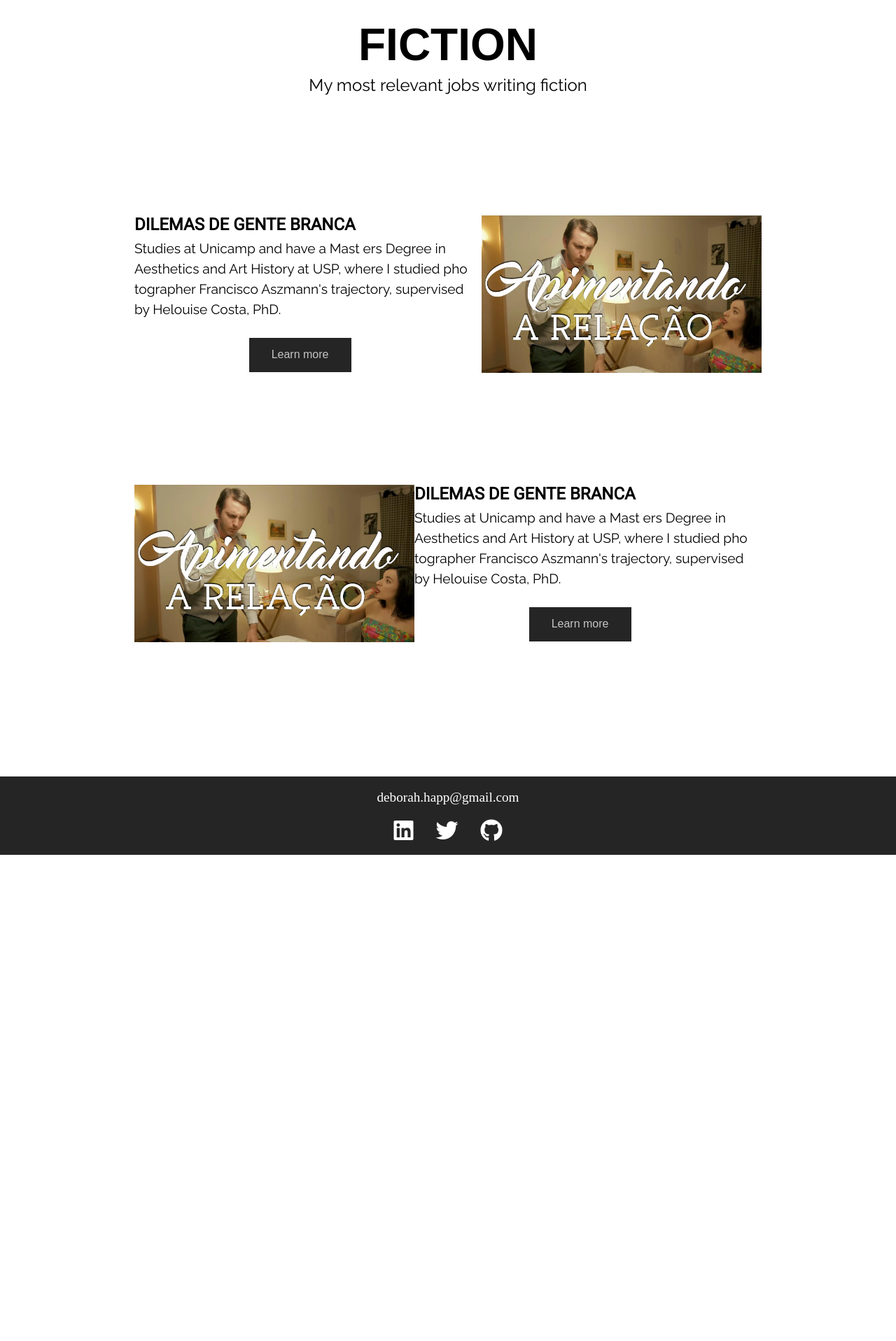
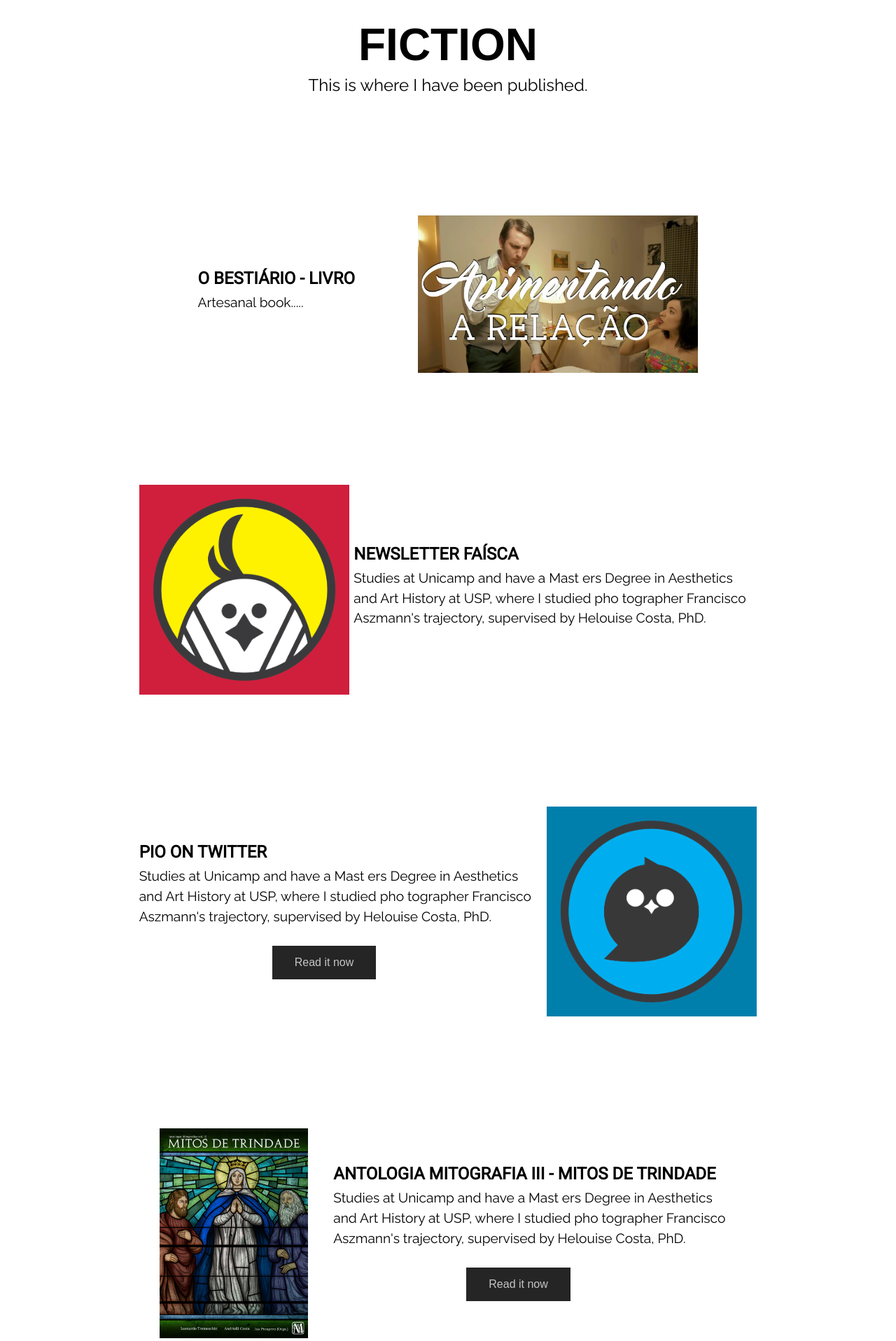
Before and after one commit to ymoretto/deborahhapp, a PHP site: page /fiction.html in a window 1280 px wide. Shown: the part 80-1997 px from the top of the page at 70% size. Before the commit the page ends 1302 px from the top, so only its background shows below. Run offline with PHP 8.4, Linux system fonts and the light colour scheme; some libraries are stand-ins or nearby versions; some web fonts are replaced.

Commit message:
fiction page started

```diff
--- a/fiction.html
+++ b/fiction.html
@@ -31,21 +31,19 @@
     <!--Main-->
     <section class="screenwriting" id="screenwriting">
         <h1 class="section__title section__title--screenwriting">Fiction</h1>
-        <p class="section__subtitle section__subtitle--screenwriting"> My most relevant jobs writing fiction</p>
+        <p class="section__subtitle section__subtitle--screenwriting">This is where I have been published.</p>
 
         <div class="screenwriting__body">
 
             <div class="screeenwriting__body--item">
                 <h2 class="item__title">
-                    Dilemas de Gente Branca
+                    O Bestiário - Livro
                 </h2>
-                <p class="screenwriting__paragraph"> Studies at Unicamp and have a Mast
-                    ers Degree in Aesthetics and Art History at USP, where I studied pho
-                    tographer Francisco Aszmann's trajectory, supervised by Helouise Costa, PhD.
+                <p class="screenwriting__paragraph"> Artesanal book.....
                 </p>
-                <button class="screenwriting__button">
+                <!-- <button class="screenwriting__button">
                     Learn more
-                </button>
+                </button>      -->
             </div> <!-- /screeenwriting__body--item -->
 
             <img src="images/portfolinho/dilemas.jpg" alt="Deborah Happ" class="screenwriting__image">
@@ -54,20 +52,125 @@
 
         <div class="screenwriting__body">
 
-            <img src="images/portfolinho/dilemas.jpg" alt="Deborah Happ" class="screenwriting__image">
+            <img src="images/newsletter-faisca.png" alt="Newsletter Faísca" class="screenwriting__image">
 
             <div class="screeenwriting__body--item">
                 <h2 class="item__title">
-                    Dilemas de Gente Branca
+                    Newsletter Faísca
                 </h2>
                 <p class="screenwriting__paragraph"> Studies at Unicamp and have a Mast
                     ers Degree in Aesthetics and Art History at USP, where I studied pho
                     tographer Francisco Aszmann's trajectory, supervised by Helouise Costa, PhD.
                 </p>
-                <button class="screenwriting__button">
+                <!-- <button class="screenwriting__button">
                     Learn more
-                </button>
+                </button>      -->
             </div> <!-- /screeenwriting__body--item -->
+
+        </div> <!--/screeenwriting__body-->
+
+        <div class="screenwriting__body">
+
+            <div class="screeenwriting__body--item">
+                <h2 class="item__title">
+                    PIO on Twitter
+                </h2>
+                <p class="screenwriting__paragraph"> Studies at Unicamp and have a Mast
+                    ers Degree in Aesthetics and Art History at USP, where I studied pho
+                    tographer Francisco Aszmann's trajectory, supervised by Helouise Costa, PhD.
+                </p>
+                <a href="https://twitter.com/piomafagafo/status/1255652290599542784" target="_blank">
+                    <button class="screenwriting__button">
+                        Read it now
+                    </button>
+                </a>
+            </div> <!-- /screeenwriting__body--item -->
+
+            <img src="images/mafagafo-pio.png" alt="Mafagafo Pio" class="screenwriting__image">
+
+        </div> <!--/screeenwriting__body-->
+
+        <div class="screenwriting__body">
+
+            <img src="images/mitografia-trindade.jpg" alt="Antologia Mitografia" class="screenwriting__image">
+
+            <div class="screeenwriting__body--item">
+                <h2 class="item__title">
+                    Antologia Mitografia III - Mitos de Trindade
+                </h2>
+                <p class="screenwriting__paragraph"> Studies at Unicamp and have a Mast
+                    ers Degree in Aesthetics and Art History at USP, where I studied pho
+                    tographer Francisco Aszmann's trajectory, supervised by Helouise Costa, PhD.
+                </p>
+                <a href="https://www.mitografias.com.br/antologia-mitografias-volume-iii-mitos-de-trindade/" target="_blank">
+                    <button class="screenwriting__button">
+                        Read it now
+                    </button>
+                </a>
+            </div> <!-- /screeenwriting__body--item -->
+
+        </div> <!--/screeenwriting__body-->
+
+        <div class="screenwriting__body">
+
+            <div class="screeenwriting__body--item">
+                <h2 class="item__title">
+                    Coletânea Temática Dis-Utopia - Revista Gueto
+                </h2>
+                <p class="screenwriting__paragraph"> Studies at Unicamp and have a Mast
+                    ers Degree in Aesthetics and Art History at USP, where I studied pho
+                    tographer Francisco Aszmann's trajectory, supervised by Helouise Costa, PhD.
+                </p>
+                <a href="https://revistagueto.com/coletaneas-tematicas/" target="_blank">
+                    <button class="screenwriting__button">
+                        Read it now
+                    </button>
+                </a>
+            </div> <!-- /screeenwriting__body--item -->
+
+            <img src="images/revista-gueto.png" alt="Revista Gueto" class="screenwriting__image">
+
+        </div> <!--/screeenwriting__body-->
+
+        <div class="screenwriting__body">
+
+            <img src="images/revista-raimundo-nebulosa.jpg" alt="Revista Raimundo" class="screenwriting__image">
+
+            <div class="screeenwriting__body--item">
+                <h2 class="item__title">
+                    Nebulosa - Revista Raimundo
+                </h2>
+                <p class="screenwriting__paragraph"> Studies at Unicamp and have a Mast
+                    ers Degree in Aesthetics and Art History at USP, where I studied pho
+                    tographer Francisco Aszmann's trajectory, supervised by Helouise Costa, PhD.
+                </p>
+                <a href="http://www.revistaraimundo.com.br/9/9.php" target="_blank">
+                    <button class="screenwriting__button">
+                        Read it now
+                    </button>
+                </a>
+            </div> <!-- /screeenwriting__body--item -->
+
+        </div> <!--/screeenwriting__body-->
+
+        <div class="screenwriting__body">
+
+            <div class="screeenwriting__body--item">
+                <h2 class="item__title">
+                    Zines - Mini Store
+                </h2>
+                <p class="screenwriting__paragraph"> Studies at Unicamp and have a Mast
+                    ers Degree in Aesthetics and Art History at USP, where I studied pho
+                    tographer Francisco Aszmann's trajectory, supervised by Helouise Costa, PhD.
+                </p>
+                <a href="https://deborah-happ.minestore.com.br/" target="_blank">
+                    <button class="screenwriting__button">
+                        Check it out
+                    </button>
+                </a>
+            </div> <!-- /screeenwriting__body--item -->
+
+            <img src="images/zine-as-mentiras.jpeg" alt="Revista Gueto" class="screenwriting__image">
 
         </div> <!--/screeenwriting__body-->
 
--- a/style.css
+++ b/style.css
@@ -444,6 +444,7 @@ nav ul li a:hover{
 
     .screenwriting__image {
         max-width: 400px;
+        max-height:300px;
     }
 
     .screenwriting__button {
```
Also changed, not shown: images/mafagafo-pio.png (added), images/mitografia-trindade.jpg (added), images/newsletter-faisca.png (added), images/revista-gueto.png (added), images/revista-mafagafo-preto.png (added), images/revista-raimundo-nebulosa.jpg (added), images/zine-as-mentiras.jpeg (added).
